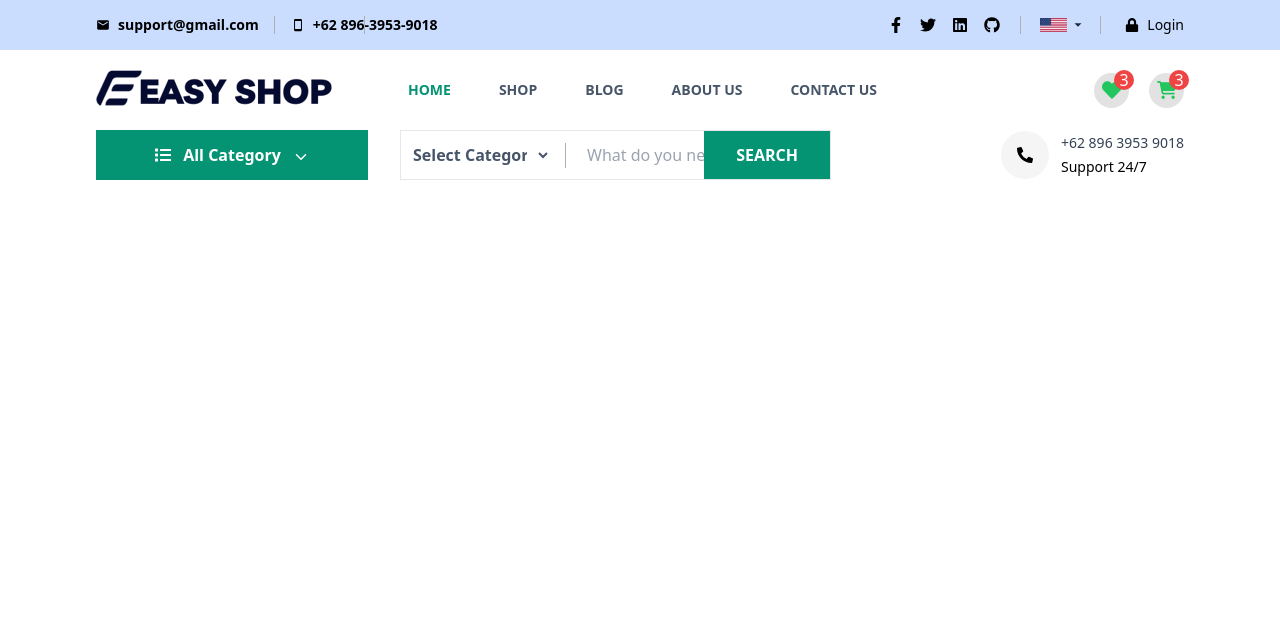
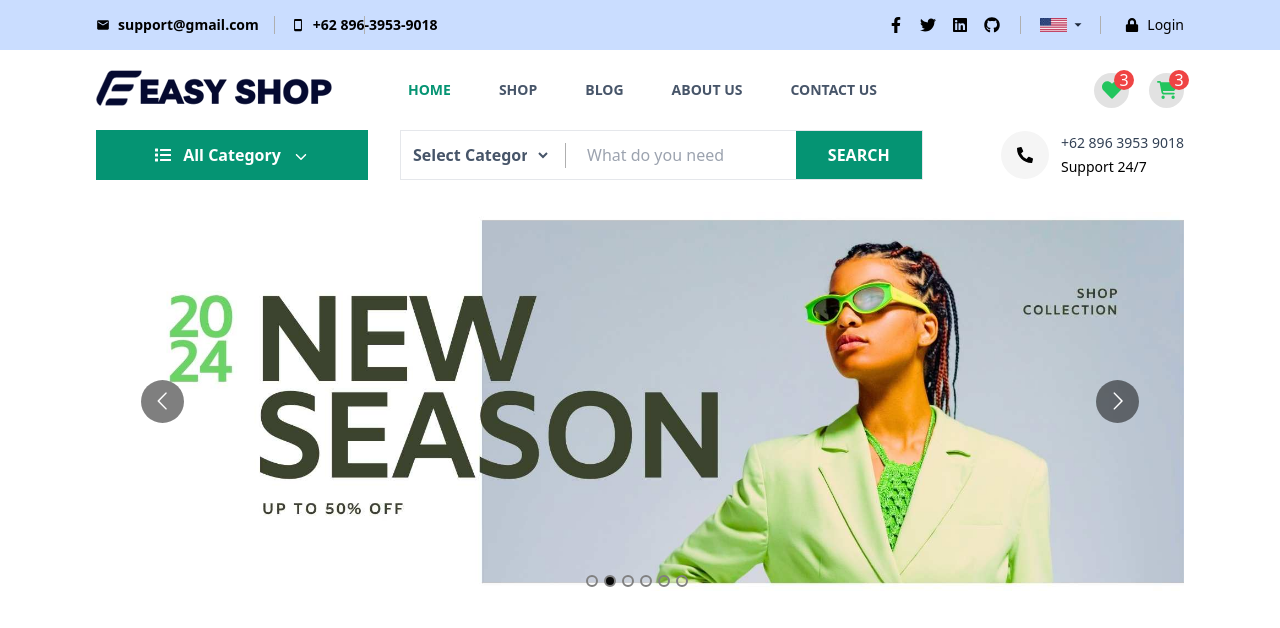
Before and after one commit to yanasyahrudin/ecomm-easyshop-fe, a React (Create React App) app: page / in a window 1280 px wide. Shown: the top 628 px of the page. Built offline with nearby package versions, Linux system fonts and the light colour scheme.

Commit message:
banner design tailwind css react part 1

```diff
--- /dev/null
+++ b/src/components/Banner.jsx
@@ -0,0 +1,56 @@
+import React from "react";
+import Carousel from "react-multi-carousel";
+import { Link } from "react-router-dom";
+import "react-multi-carousel/lib/styles.css";
+
+
+const Banner = () => {
+  const responsive = {
+    superLargeDesktop: {
+      breakpoint: { max: 4000, min: 3000 },
+      items: 1,
+    },
+    desktop: {
+      breakpoint: { max: 3000, min: 1024 },
+      items: 1,
+    },
+    tablet: {
+      breakpoint: { max: 1024, min: 464 },
+      items: 1,
+    },
+    mobile: {
+      breakpoint: { max: 464, min: 0 },
+      items: 1,
+    },
+  };
+  return (
+    <div className="w-full md-lg:mt-6">
+      <div className="w-[85%] lg:w-[90%] mx-auto">
+        <div className="w-full flex flex-wrap md-lg:gap-8">
+          <div className="w-full">
+            <div className="my-8">
+              <Carousel
+                autoPlay={true}
+                infinite={true}
+                arrows={true}
+                showDots={true}
+                responsive={responsive}
+              >
+                {[1, 2, 3, 4, 5, 6].map((img, i) => (
+                  <Link key={i} to="#">
+                    <img
+                      src={`http://localhost:3000/images/banner/${img}.jpg`}
+                      alt=""
+                    />
+                  </Link>
+                ))}
+              </Carousel>
+            </div>
+          </div>
+        </div>
+      </div>
+    </div>
+  );
+};
+
+export default Banner;
--- a/src/components/Header.jsx
+++ b/src/components/Header.jsx
@@ -406,6 +406,7 @@
 
           <div className="w-9/12 pl-8 md-lg:pl-0 md-lg:w-full">
             <div className="flex flex-wrap w-full justify-between  items-center md-lg:gap-6">
+              <div className="w-8/12 md-lg:w-full">
               <div className="flex border h-[50px] items-center relative gap-6">
                 <div className="relative after:absolute  after:h-[25px] after:w-[1px] after:bg-[#afafaf] after:-right-[15px] md:hidden">
                   <select
@@ -432,6 +433,8 @@
                   Search
                 </button>
               </div>
+              </div>
+
               <div className="w-4/12 block md-lg:hidden pl-2 md-lg:w-full md-lg:pl-0">
                 <div className="w-full flex justify-end md-lg:justify-start gap-3 items-center">
                   <div className="w-[48px] h-[48px] rounded-full flex bg-[#f5f5f5] justify-center items-center">
--- a/src/pages/Home.jsx
+++ b/src/pages/Home.jsx
@@ -1,10 +1,12 @@
 import React from "react";
 import Header from "../components/Header";
+import Banner from './../components/Banner';
 
 const Home = () => {
   return (
     <div className="w-full">
       <Header />
+      <Banner />
     </div>
   );
 };
```
